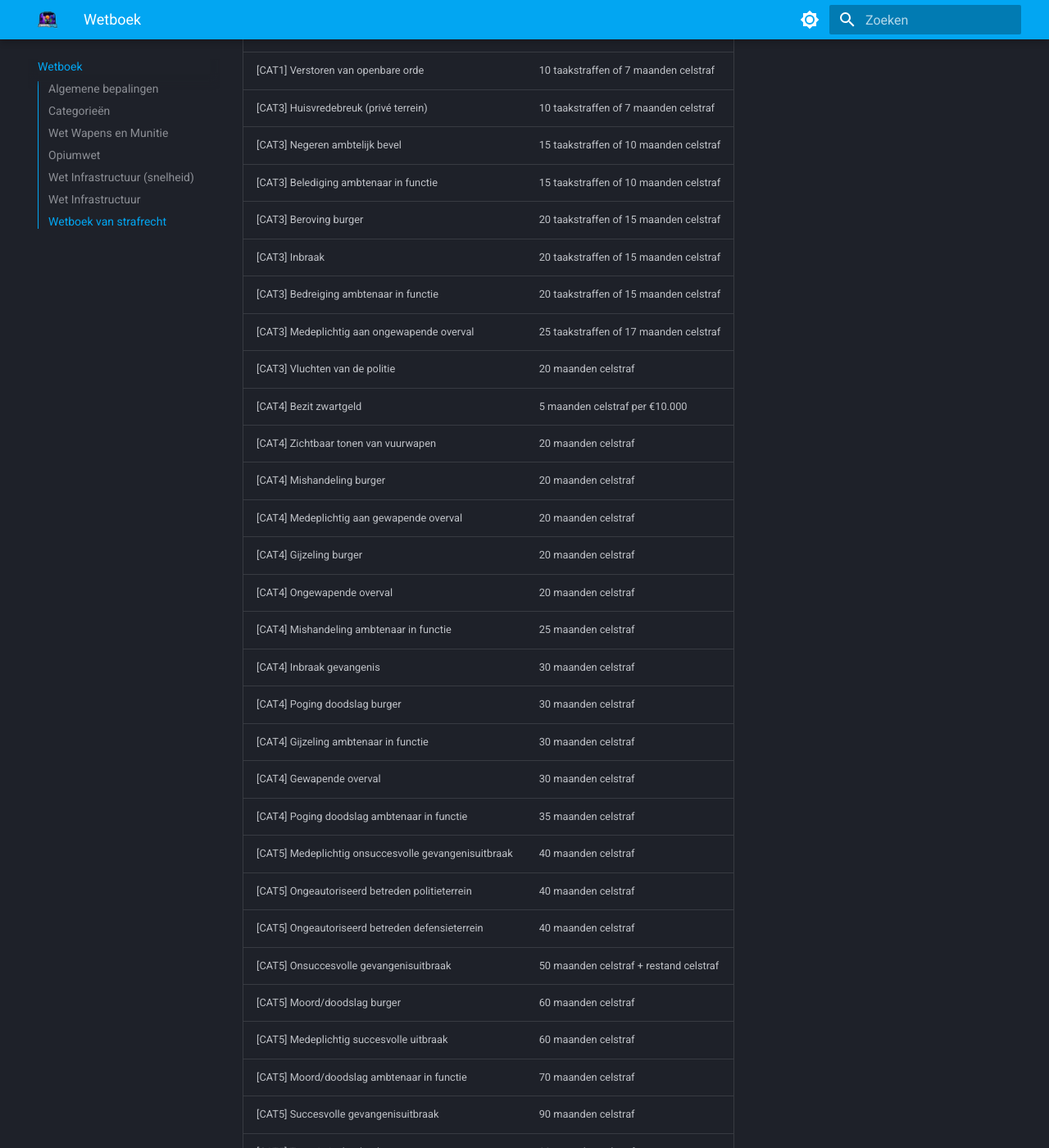
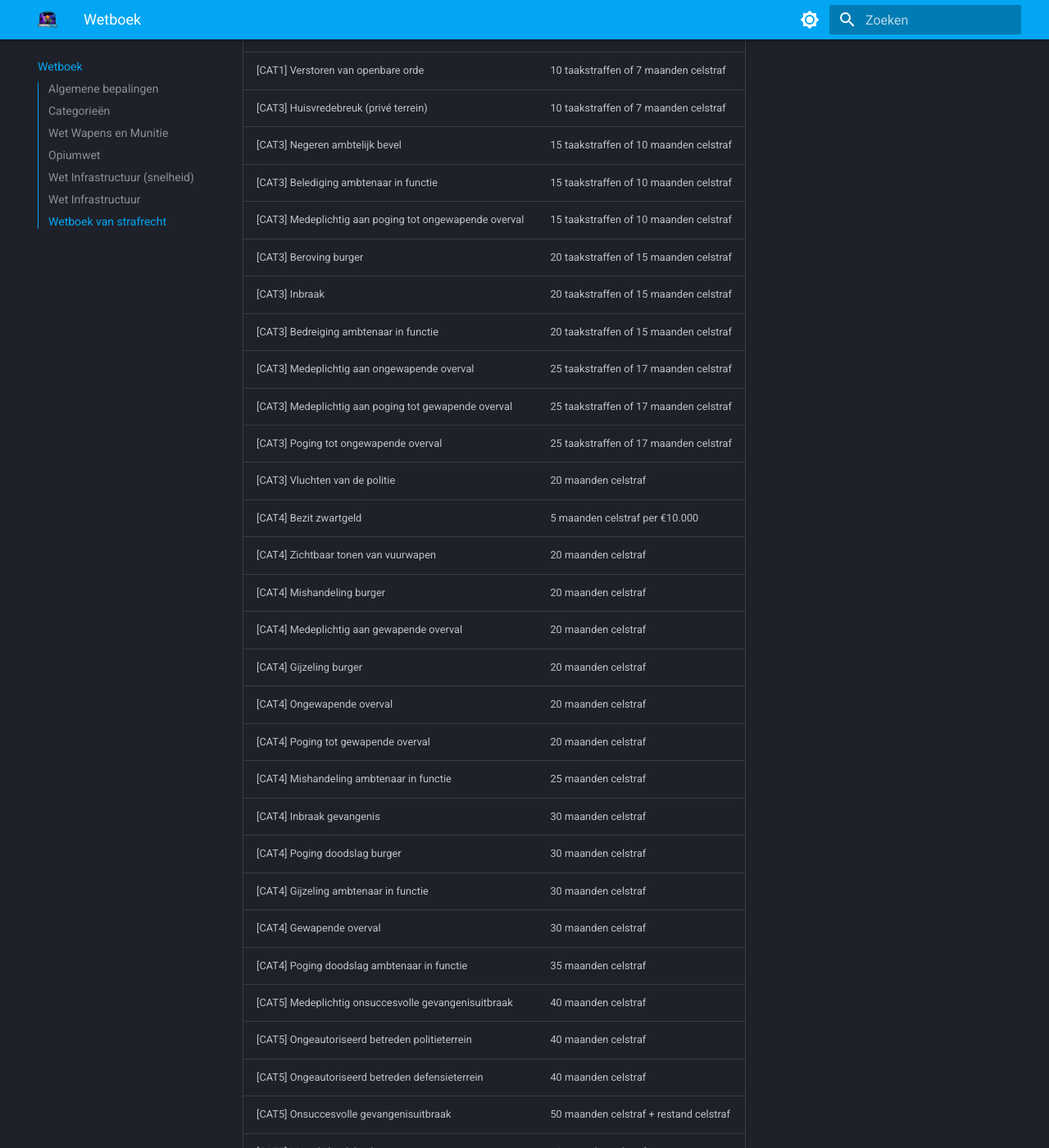
Before and after one commit to ZuiderStad-RP/regels, an MkDocs documentation site: the page built from docs/wetboek.md, in a window 1280 px wide and 1400 px high, scrolled down 3195 px. Shown: the whole window at 82% size. Built offline with MkDocs 1.6.1 and Material for MkDocs 9.7.7, drawn with Linux system fonts in a browser that asks for light colours.

Commit message:
Update wetboek.md

```diff
--- a/docs/wetboek.md
+++ b/docs/wetboek.md
@@ -80,10 +80,13 @@ Hieronder zie je per categorie de borgsom die je kunt betalen om vrij te komen.
  <tr><td>[CAT3] Huisvredebreuk (privé terrein)</td><td>10 taakstraffen of 7 maanden celstraf</td></tr>
  <tr><td>[CAT3] Negeren ambtelijk bevel</td><td>15 taakstraffen of 10 maanden celstraf</td></tr>
  <tr><td>[CAT3] Belediging ambtenaar in functie</td><td>15 taakstraffen of 10 maanden celstraf</td></tr>
+ <tr><td>[CAT3] Medeplichtig aan poging tot ongewapende overval</td><td>15 taakstraffen of 10 maanden celstraf</td></tr>
  <tr><td>[CAT3] Beroving burger</td><td>20 taakstraffen of 15 maanden celstraf</td></tr>
  <tr><td>[CAT3] Inbraak</td><td>20 taakstraffen of 15 maanden celstraf</td></tr>
  <tr><td>[CAT3] Bedreiging ambtenaar in functie </td><td>20 taakstraffen of 15 maanden celstraf</td></tr>
  <tr><td>[CAT3] Medeplichtig aan ongewapende overval</td><td>25 taakstraffen of 17 maanden celstraf</td></tr>
+ <tr><td>[CAT3] Medeplichtig aan poging tot gewapende overval</td><td>25 taakstraffen of 17 maanden celstraf</td></tr>
+ <tr><td>[CAT3] Poging tot ongewapende overval</td><td>25 taakstraffen of 17 maanden celstraf</td></tr>
  <tr><td>[CAT3] Vluchten van de politie</td><td>20 maanden celstraf</td></tr>
  <tr><td>[CAT4] Bezit zwartgeld</td><td>5 maanden celstraf per €10.000</td></tr>
  <tr><td>[CAT4] Zichtbaar tonen van vuurwapen</td><td>20 maanden celstraf</td></tr>
@@ -91,6 +94,7 @@ Hieronder zie je per categorie de borgsom die je kunt betalen om vrij te komen.
  <tr><td>[CAT4] Medeplichtig aan gewapende overval</td><td>20 maanden celstraf</td></tr>
  <tr><td>[CAT4] Gijzeling burger</td><td>20 maanden celstraf</td></tr>
  <tr><td>[CAT4] Ongewapende overval</td><td>20 maanden celstraf</td></tr>
+ <tr><td>[CAT4] Poging tot gewapende overval</td><td>20 maanden celstraf</td></tr>
  <tr><td>[CAT4] Mishandeling ambtenaar in functie </td><td>25 maanden celstraf</td></tr>
  <tr><td>[CAT4] Inbraak gevangenis</td><td>30 maanden celstraf</td></tr>
  <tr><td>[CAT4] Poging doodslag burger</td><td>30 maanden celstraf</td></tr>
```
